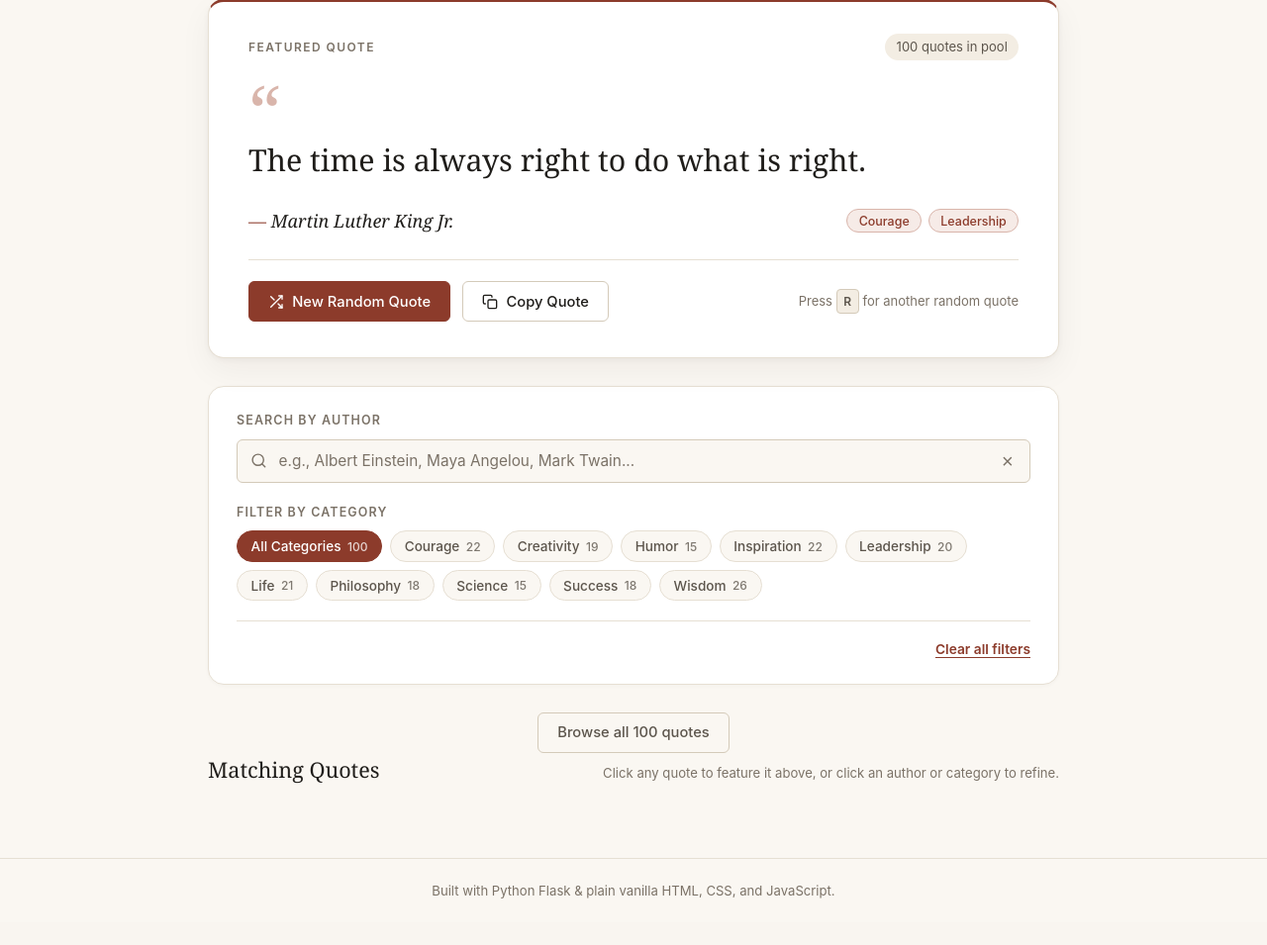
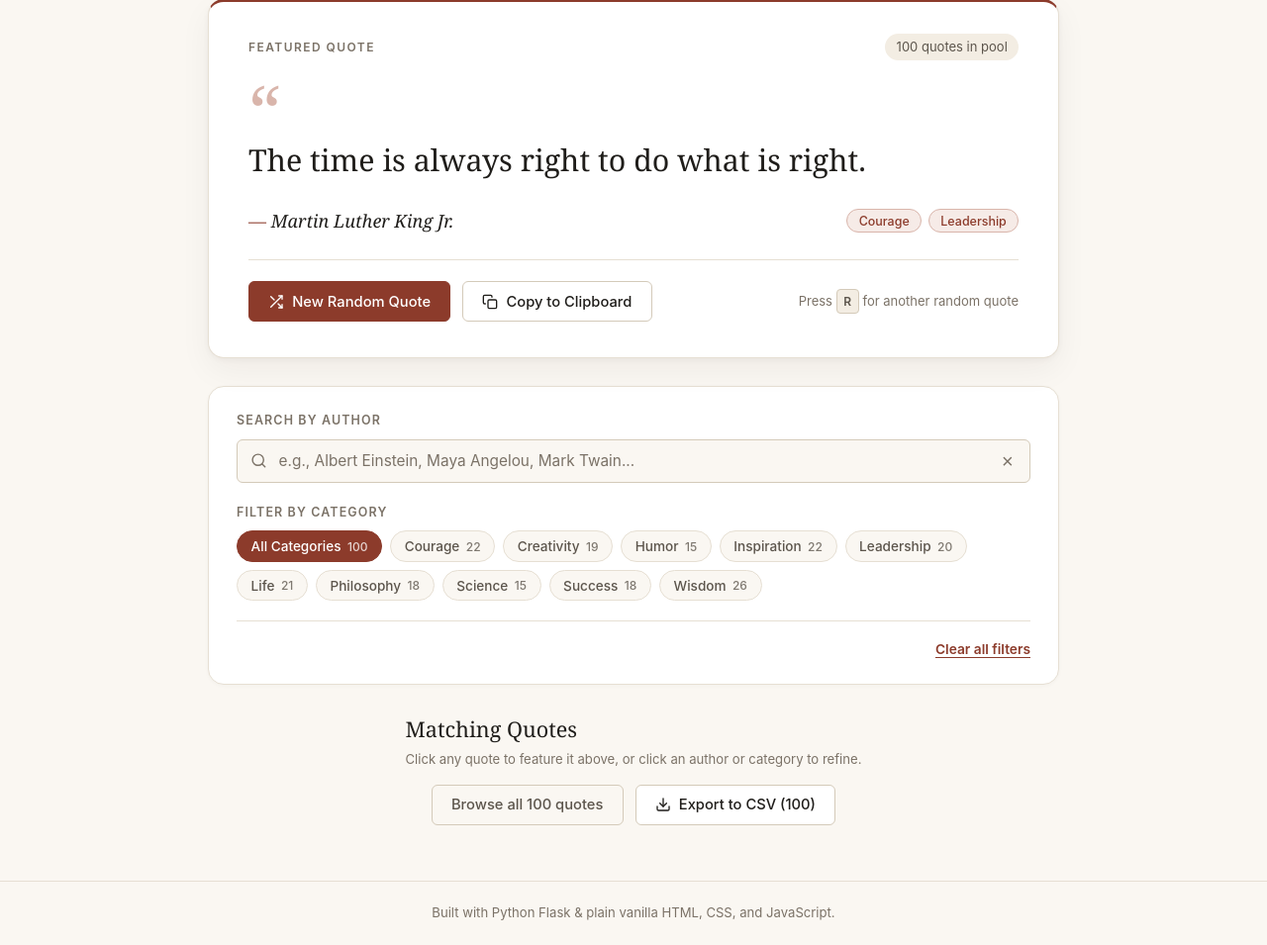
Before and after one commit to justinepetroff-web/justine-famous-quotes, a Flask app: page / in a window 1280 px wide. Shown: the part 222-1177 px from the top of the page at 99% size. Before the commit the page ends 1130 px from the top, so only its background shows below. Run offline with Flask 3, Linux system fonts and the light colour scheme.

Commit message:
Add Copy to Clipboard per quote and Export to CSV feature

```diff
--- a/app.py
+++ b/app.py
@@ -2,10 +2,13 @@
 
 from __future__ import annotations
 
+import csv
+import io
+import re
 from pathlib import Path
 from typing import Any
 
-from flask import Flask, jsonify, render_template, request
+from flask import Flask, Response, jsonify, render_template, request
 
 from quotes_store import QuoteStore
 
@@ -20,6 +23,20 @@ def _parse_optional_int(raw_value: str) -> int | None:
         return int(cleaned)
     except ValueError:
         return None
+
+
+def _slugify_filename_part(value: str, max_length: int = 40) -> str:
+    slug = re.sub(r"[^a-z0-9]+", "-", value.lower()).strip("-")
+    return slug[:max_length].strip("-")
+
+
+def _build_export_filename(author: str, category: str) -> str:
+    parts = ["famous-quotes"]
+    for raw in (author, category):
+        slug = _slugify_filename_part(raw)
+        if slug:
+            parts.append(slug)
+    return f"{'-'.join(parts)}.csv"
 
 
 def create_app(data_path: Path | str | None = None) -> Flask:
@@ -73,6 +90,35 @@ def create_app(data_path: Path | str | None = None) -> Flask:
             }
         )
 
+    @app.get("/api/quotes/export.csv")
+    def api_export_quotes_csv() -> Response:
+        author = request.args.get("author", "").strip()
+        category = request.args.get("category", "").strip()
+        matches = store.filter_quotes(author=author, category=category)
+
+        buffer = io.StringIO()
+        writer = csv.writer(buffer)
+        writer.writerow(["id", "text", "author", "categories"])
+        for quote in matches:
+            writer.writerow(
+                [
+                    quote["id"],
+                    quote["text"],
+                    quote["author"],
+                    "; ".join(quote["categories"]),
+                ]
+            )
+
+        filename = _build_export_filename(author, category)
+        return Response(
+            buffer.getvalue(),
+            status=200,
+            mimetype="text/csv; charset=utf-8",
+            headers={
+                "Content-Disposition": f'attachment; filename="{filename}"',
+            },
+        )
+
     @app.get("/api/categories")
     def api_categories() -> Any:
         return jsonify(
--- a/static/css/styles.css
+++ b/static/css/styles.css
@@ -537,17 +543,31 @@ body {
 
 /* Results / Browse Section */
 
-.browse-toggle-bar {
-  text-align: center;
+.results-toolbar {
+  display: flex;
+  flex-wrap: wrap;
+  align-items: center;
+  justify-content: space-between;
+  gap: 0.9rem 1.25rem;
+  margin-bottom: 1rem;
+}
+
+.results-toolbar.is-centered {
+  justify-content: center;
+  margin-bottom: 0;
+}
+
+.results-toolbar-actions {
+  display: flex;
+  flex-wrap: wrap;
+  align-items: center;
+  gap: 0.75rem;
 }
 
 .results-header {
   display: flex;
-  flex-wrap: wrap;
-  align-items: baseline;
-  justify-content: space-between;
-  gap: 0.5rem 1rem;
-  margin-bottom: 1rem;
+  flex-direction: column;
+  gap: 0.2rem;
 }
 
 .results-heading {
--- a/static/js/app.js
+++ b/static/js/app.js
@@ -36,13 +36,17 @@
     activeFilterBar: document.getElementById("active-filter-bar"),
     activeFilterSummary: document.getElementById("active-filter-summary"),
     clearAllBtn: document.getElementById("clear-all-btn"),
-    unfilteredBrowseBar: document.getElementById("unfiltered-browse-bar"),
+    resultsToolbar: document.getElementById("results-toolbar"),
     toggleBrowseBtn: document.getElementById("toggle-browse-btn"),
+    exportCsvBtn: document.getElementById("export-csv-btn"),
+    exportCsvLabel: document.getElementById("export-csv-label"),
     resultsHeader: document.getElementById("results-header"),
     resultsHeading: document.getElementById("results-heading"),
     resultsList: document.getElementById("results-list"),
     resultsEmpty: document.getElementById("results-empty"),
   };
+
+  const copyResetTimers = new WeakMap();
 
   function hasActiveFilters() {
     return Boolean(state.authorQuery.trim() || state.selectedCategory);
@@ -97,24 +101,89 @@
     document.body.removeChild(textarea);
   }
 
-  async function handleCopyQuote(quote, labelEl, defaultLabel) {
+  function createClipboardIcon() {
+    const svgNS = "http://www.w3.org/2000/svg";
+    const svg = document.createElementNS(svgNS, "svg");
+    svg.setAttribute("class", "card-btn-icon");
+    svg.setAttribute("viewBox", "0 0 24 24");
+    svg.setAttribute("fill", "none");
+    svg.setAttribute("stroke", "currentColor");
+    svg.setAttribute("stroke-width", "2");
+    svg.setAttribute("stroke-linecap", "round");
+    svg.setAttribute("stroke-linejoin", "round");
+    svg.setAttribute("aria-hidden", "true");
+
+    const rect = document.createElementNS(svgNS, "rect");
+    rect.setAttribute("x", "9");
+    rect.setAttribute("y", "9");
+    rect.setAttribute("width", "13");
+    rect.setAttribute("height", "13");
+    rect.setAttribute("rx", "2");
+    rect.setAttribute("ry", "2");
+
+    const path = document.createElementNS(svgNS, "path");
+    path.setAttribute(
+      "d",
+      "M5 15H4a2 2 0 0 1-2-2V4a2 2 0 0 1 2-2h9a2 2 0 0 1 2 2v1"
+    );
+
+    svg.append(rect, path);
+    return svg;
+  }
+
+  async function handleCopyQuote(quote, buttonEl, labelEl, defaultLabel) {
     if (!quote) {
       return;
     }
+    const existingTimer = copyResetTimers.get(buttonEl);
+    if (existingTimer) {
+      window.clearTimeout(existingTimer);
+    }
+
     const formatted = `"${quote.text}" — ${quote.author}`;
     try {
       await copyText(formatted);
       labelEl.textContent = "Copied!";
+      buttonEl.classList.add("is-copied");
       announce(`Copied quote by ${quote.author} to clipboard.`);
-      window.setTimeout(() => {
+      const timerId = window.setTimeout(() => {
         labelEl.textContent = defaultLabel;
+        buttonEl.classList.remove("is-copied");
+        copyResetTimers.delete(buttonEl);
       }, 1800);
+      copyResetTimers.set(buttonEl, timerId);
     } catch {
       labelEl.textContent = "Copy failed";
-      window.setTimeout(() => {
+      buttonEl.classList.remove("is-copied");
+      const timerId = window.setTimeout(() => {
         labelEl.textContent = defaultLabel;
+        copyResetTimers.delete(buttonEl);
       }, 1800);
+      copyResetTimers.set(buttonEl, timerId);
     }
+  }
+
+  function handleExportCsv() {
+    if (dom.exportCsvBtn.disabled) {
+      return;
+    }
+    const queryString = buildQueryParams();
+    const url = queryString
+      ? `/api/quotes/export.csv?${queryString}`
+      : "/api/quotes/export.csv";
+
+    const link = document.createElement("a");
+    link.href = url;
+    link.rel = "noopener";
+    document.body.appendChild(link);
+    link.click();
+    document.body.removeChild(link);
+
+    const count = hasActiveFilters()
+      ? state.matchingQuotes.length
+      : state.totalQuotes;
+    const noun = count === 1 ? "quote" : "quotes";
+    announce(`Exporting ${count} ${noun} to CSV.`);
   }
 
   function createCategoryTagButton(categoryName) {
@@ -313,10 +382,17 @@
 
     const copyCardBtn = document.createElement("button");
     copyCardBtn.type = "button";
-    copyCardBtn.className = "card-action-btn";
-    copyCardBtn.textContent = "Copy";
+    copyCardBtn.className = "card-action-btn card-copy-btn";
+    copyCardBtn.setAttribute(
+      "aria-label",
+      `Copy quote by ${quote.author} to clipboard`
+    );
+    copyCardBtn.title = "Copy quote to clipboard";
+    const copyCardLabel = document.createElement("span");
+    copyCardLabel.textContent = "Copy to Clipboard";
+    copyCardBtn.append(createClipboardIcon(), copyCardLabel);
     copyCardBtn.addEventListener("click", () =>
-      handleCopyQuote(quote, copyCardBtn, "Copy")
+      handleCopyQuote(quote, copyCardBtn, copyCardLabel, "Copy to Clipboard")
     );
 
     actions.append(featureBtn, copyCardBtn);
@@ -333,19 +409,33 @@
     return article;
   }
 
+  function renderExportButton() {
+    const filtered = hasActiveFilters();
+    const exportCount = filtered ? state.matchingQuotes.length : state.totalQuotes;
+    dom.exportCsvBtn.disabled = exportCount === 0;
+    dom.exportCsvLabel.textContent = `Export to CSV (${exportCount})`;
+    dom.exportCsvBtn.title = filtered
+      ? `Download ${exportCount} matching ${exportCount === 1 ? "quote" : "quotes"} as CSV`
+      : `Download all ${exportCount} quotes as CSV`;
+  }
+
   function renderResultsSection() {
     const filtered = hasActiveFilters();
 
     if (!filtered) {
-      dom.unfilteredBrowseBar.hidden = false;
+      dom.toggleBrowseBtn.hidden = false;
       dom.toggleBrowseBtn.textContent = state.showAllUnfiltered
         ? "Hide full collection"
         : `Browse all ${state.totalQuotes} quotes`;
     } else {
-      dom.unfilteredBrowseBar.hidden = true;
+      dom.toggleBrowseBtn.hidden = true;
     }
 
+    renderExportButton();
+
     const shouldShowList = filtered || state.showAllUnfiltered;
+    dom.resultsToolbar.classList.toggle("is-centered", !shouldShowList);
+
     if (!shouldShowList) {
       dom.resultsHeader.hidden = true;
       dom.resultsList.hidden = true;
@@ -506,7 +596,12 @@
     dom.randomBtn.addEventListener("click", fetchRandomQuote);
 
     dom.copyBtn.addEventListener("click", () => {
-      handleCopyQuote(state.currentQuote, dom.copyBtnLabel, "Copy Quote");
+      handleCopyQuote(
+        state.currentQuote,
+        dom.copyBtn,
+        dom.copyBtnLabel,
+        "Copy to Clipboard"
+      );
     });
 
     dom.featuredAuthor.addEventListener("click", () => {
@@ -552,6 +647,8 @@
       state.showAllUnfiltered = !state.showAllUnfiltered;
       applyFilters();
     });
+
+    dom.exportCsvBtn.addEventListener("click", handleExportCsv);
 
     document.addEventListener("keydown", (event) => {
       if (
--- a/templates/index.html
+++ b/templates/index.html
@@ -67,7 +67,7 @@
               <rect x="9" y="9" width="13" height="13" rx="2" ry="2"></rect>
               <path d="M5 15H4a2 2 0 0 1-2-2V4a2 2 0 0 1 2-2h9a2 2 0 0 1 2 2v1"></path>
             </svg>
-            <span id="copy-btn-label">Copy Quote</span>
+            <span id="copy-btn-label">Copy to Clipboard</span>
           </button>
         </div>
 
@@ -124,15 +124,25 @@
 
     <!-- Hybrid Matching Quotes / Collection Browse Section -->
     <section class="results-section" aria-labelledby="results-heading">
-      <div id="unfiltered-browse-bar" class="browse-toggle-bar">
-        <button type="button" id="toggle-browse-btn" class="btn btn-ghost">
-          Browse all {{ total_quotes }} quotes
-        </button>
-      </div>
+      <div id="results-toolbar" class="results-toolbar is-centered">
+        <div id="results-header" class="results-header" hidden>
+          <h2 id="results-heading" class="results-heading">Matching Quotes</h2>
+          <p class="results-hint">Click any quote to feature it above, or click an author or category to refine.</p>
+        </div>
 
-      <div id="results-header" class="results-header" hidden>
-        <h2 id="results-heading" class="results-heading">Matching Quotes</h2>
-        <p class="results-hint">Click any quote to feature it above, or click an author or category to refine.</p>
+        <div class="results-toolbar-actions">
+          <button type="button" id="toggle-browse-btn" class="btn btn-ghost">
+            Browse all {{ total_quotes }} quotes
+          </button>
+          <button type="button" id="export-csv-btn" class="btn btn-secondary">
+            <svg class="btn-icon" viewBox="0 0 24 24" fill="none" stroke="currentColor" stroke-width="2" stroke-linecap="round" stroke-linejoin="round" aria-hidden="true">
+              <path d="M21 15v4a2 2 0 0 1-2 2H5a2 2 0 0 1-2-2v-4"></path>
+              <polyline points="7 10 12 15 17 10"></polyline>
+              <line x1="12" y1="15" x2="12" y2="3"></line>
+            </svg>
+            <span id="export-csv-label">Export to CSV ({{ total_quotes }})</span>
+          </button>
+        </div>
       </div>
 
       <div id="results-list" class="results-grid" hidden></div>
```
Also changed, not shown: other parts of static/css/styles.css (+33 -0 lines), tests/test_app.py (+55 -0 lines), README.md.
